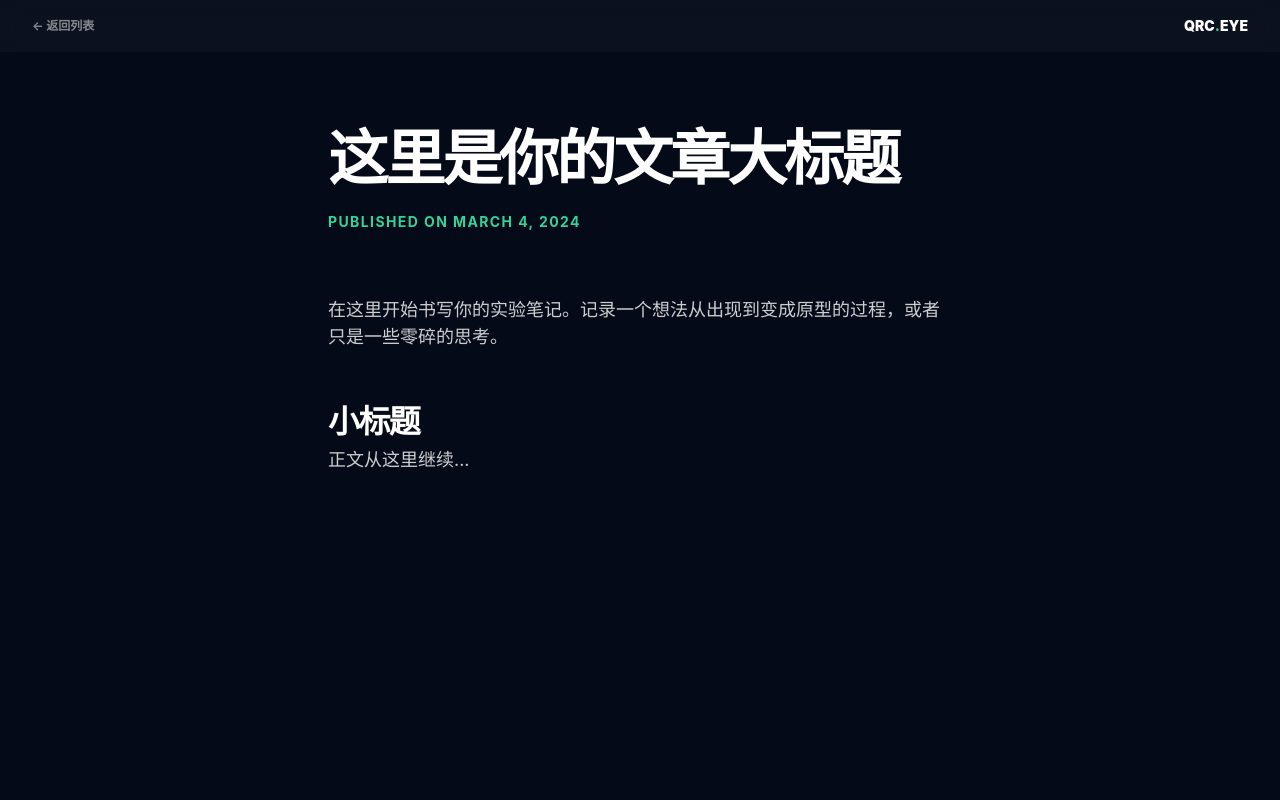
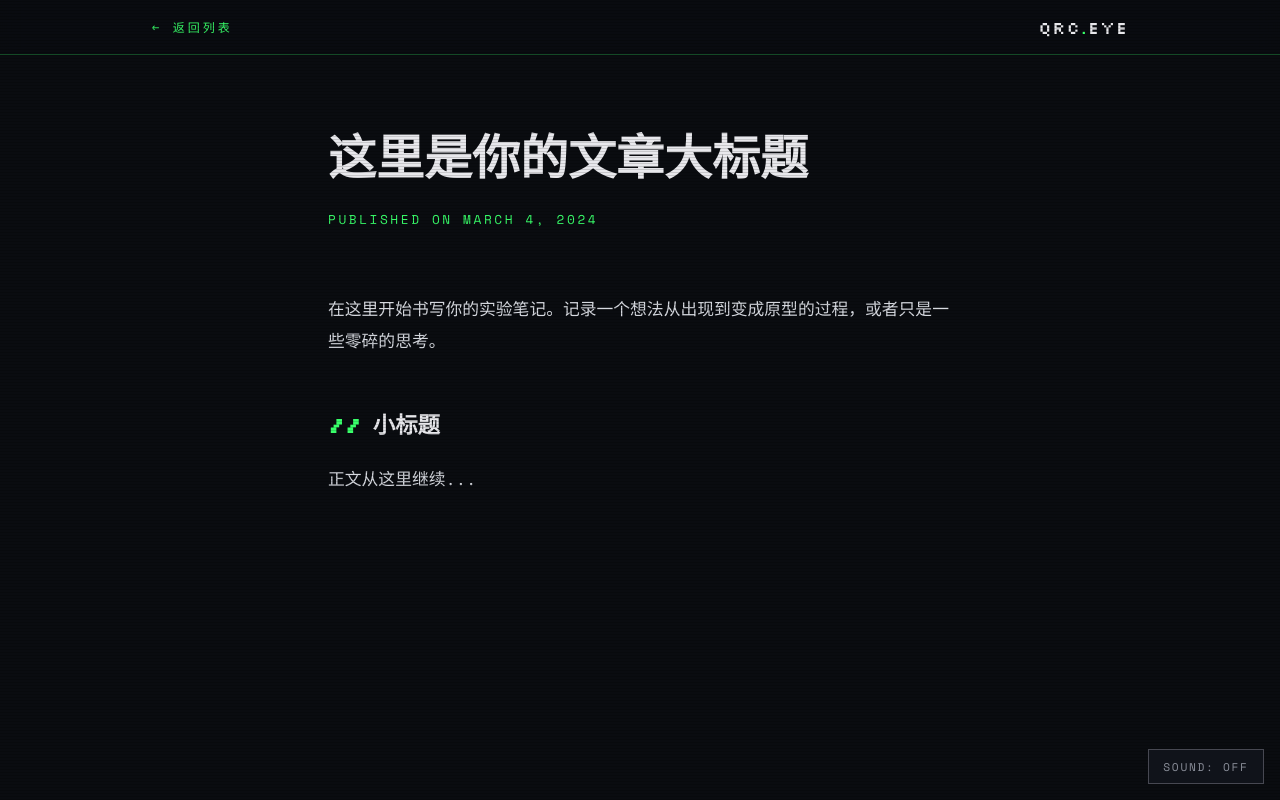
Before and after one commit to ruochenhua/qrc_site, a plain HTML site: page dev-blog/post-template.html in a window 1280 px wide. Drawn offline with nearby package versions, Linux system fonts and the light colour scheme.

Commit message:
feat(y2k): reskin dev-blog index and post template

```diff
--- a/assets/y2k/theme.css
+++ b/assets/y2k/theme.css
@@ -771,3 +771,109 @@ body.y2k-cursor-on button {
         animation: none;
     }
 }
+
+/* ---------- 7. dev-blog（实验笔记） ---------- */
+.notes-main {
+    max-width: 56rem;
+    margin: 0 auto;
+    padding: 4rem 1.5rem;
+}
+
+.notes-nav {
+    margin-bottom: 4rem;
+}
+
+.notes-back {
+    color: var(--y2k-neon);
+    font-family: var(--y2k-font-mono);
+    font-size: 0.75rem;
+    letter-spacing: 0.25em;
+    text-transform: uppercase;
+    text-decoration: none;
+}
+
+.notes-back:hover {
+    text-shadow: 0 0 8px rgba(57, 255, 106, 0.5);
+}
+
+.notes-title {
+    font-size: clamp(2.5rem, 8vw, 5rem);
+    margin: 0 0 1rem;
+}
+
+.notes-sub {
+    color: var(--y2k-muted);
+    letter-spacing: 0.2em;
+    text-transform: uppercase;
+    font-size: 0.8rem;
+    margin: 0 0 4rem;
+}
+
+.note-empty {
+    text-align: center;
+    padding: 4rem 2rem;
+}
+
+.note-empty .card-emoji {
+    display: block;
+    margin-bottom: 1rem;
+}
+
+.note-empty p {
+    margin: 0 0 0.5rem;
+    color: var(--y2k-text);
+}
+
+.note-empty .note-empty-sub {
+    color: var(--y2k-muted);
+    font-size: 0.85rem;
+}
+
+/* 文章页 */
+.post-header {
+    max-width: 42rem;
+    margin: 8rem auto 4rem;
+    padding: 0 1.5rem;
+}
+
+.post-title {
+    font-size: clamp(1.8rem, 5vw, 3rem);
+    color: var(--y2k-chrome-1);
+    margin: 0 0 1.5rem;
+    line-height: 1.2;
+}
+
+.post-date {
+    color: var(--y2k-neon);
+    font-family: var(--y2k-font-mono);
+    font-size: 0.8rem;
+    letter-spacing: 0.2em;
+    text-transform: uppercase;
+}
+
+.post-body {
+    max-width: 42rem;
+    margin: 0 auto;
+    padding: 0 1.5rem 6rem;
+}
+
+.prose-y2k {
+    color: var(--y2k-text);
+    line-height: 1.9;
+    font-size: 1.05rem;
+}
+
+.prose-y2k p {
+    margin: 0 0 1.5rem;
+}
+
+.prose-y2k h2 {
+    font-size: 1.4rem;
+    color: var(--y2k-chrome-1);
+    margin: 3rem 0 1rem;
+}
+
+.prose-y2k h2::before {
+    content: '// ';
+    color: var(--y2k-neon);
+}
--- a/dev-blog/post-template.html
+++ b/dev-blog/post-template.html
@@ -6,29 +6,33 @@
     <title>文章标题 | QRC-Eye Notes</title>
     <link rel="icon" href="../favicon.ico" type="image/x-icon">
     <link rel="shortcut icon" href="../favicon.ico" type="image/x-icon">
-    <script src="https://cdn.tailwindcss.com"></script>
-    <style>
-        body { background-color: #050a18; font-family: 'Inter', sans-serif; line-height: 1.8; color: rgba(255,255,255,0.8); }
-        .prose h2 { color: #fff; font-size: 2rem; font-weight: 800; margin-top: 3rem; letter-spacing: -0.05em; }
-        .prose p { margin-bottom: 1.5rem; font-size: 1.125rem; }
-        .glass-nav { background: rgba(255,255,255,0.03); backdrop-filter: blur(10px); }
-    </style>
+    <link rel="preconnect" href="https://fonts.googleapis.com">
+    <link rel="preconnect" href="https://fonts.gstatic.com" crossorigin>
+    <link href="https://fonts.googleapis.com/css2?family=Silkscreen:wght@400;700&family=Space+Mono:ital,wght@0,400;0,700;1,400&display=swap" rel="stylesheet">
+    <link rel="stylesheet" href="../assets/y2k/theme.css">
 </head>
 <body>
-    <nav class="glass-nav fixed top-0 w-full py-4 px-8 flex justify-between items-center z-50">
-        <a href="index.html" class="text-xs font-bold text-white/50 hover:text-emerald-400 transition">← 返回列表</a>
-        <div class="text-sm font-black text-white">QRC<span class="text-emerald-400">.</span>EYE</div>
+    <nav class="nav-y2k" aria-label="文章导航">
+        <div class="nav-inner">
+            <a href="index.html" class="notes-back">← 返回列表</a>
+            <div class="nav-logo">QRC<span class="neon">.</span>EYE</div>
+        </div>
     </nav>
-    <article class="max-w-2xl mx-auto pt-32 pb-24 px-6">
-        <header class="mb-16">
-            <h1 class="text-4xl md:text-6xl font-[900] text-white tracking-tighter leading-tight mb-6">这里是你的文章大标题</h1>
-            <div class="text-emerald-400 text-sm font-bold tracking-widest">PUBLISHED ON MARCH 4, 2024</div>
+    <article>
+        <header class="post-header">
+            <h1 class="post-title" data-glitch>这里是你的文章大标题</h1>
+            <div class="post-date">PUBLISHED ON MARCH 4, 2024</div>
         </header>
-        <div class="prose prose-invert">
+        <div class="post-body prose-y2k">
             <p>在这里开始书写你的实验笔记。记录一个想法从出现到变成原型的过程，或者只是一些零碎的思考。</p>
             <h2>小标题</h2>
             <p>正文从这里继续...</p>
         </div>
     </article>
+
+    <button id="sfx-toggle" class="sfx-toggle" aria-pressed="false" aria-label="开启或关闭音效">SOUND: OFF</button>
+
+    <script src="../assets/y2k/sfx.js" defer></script>
+    <script src="../assets/y2k/fx.js" defer></script>
 </body>
 </html>
```
Also changed, not shown: dev-blog/index.html (+18 -15 lines).
